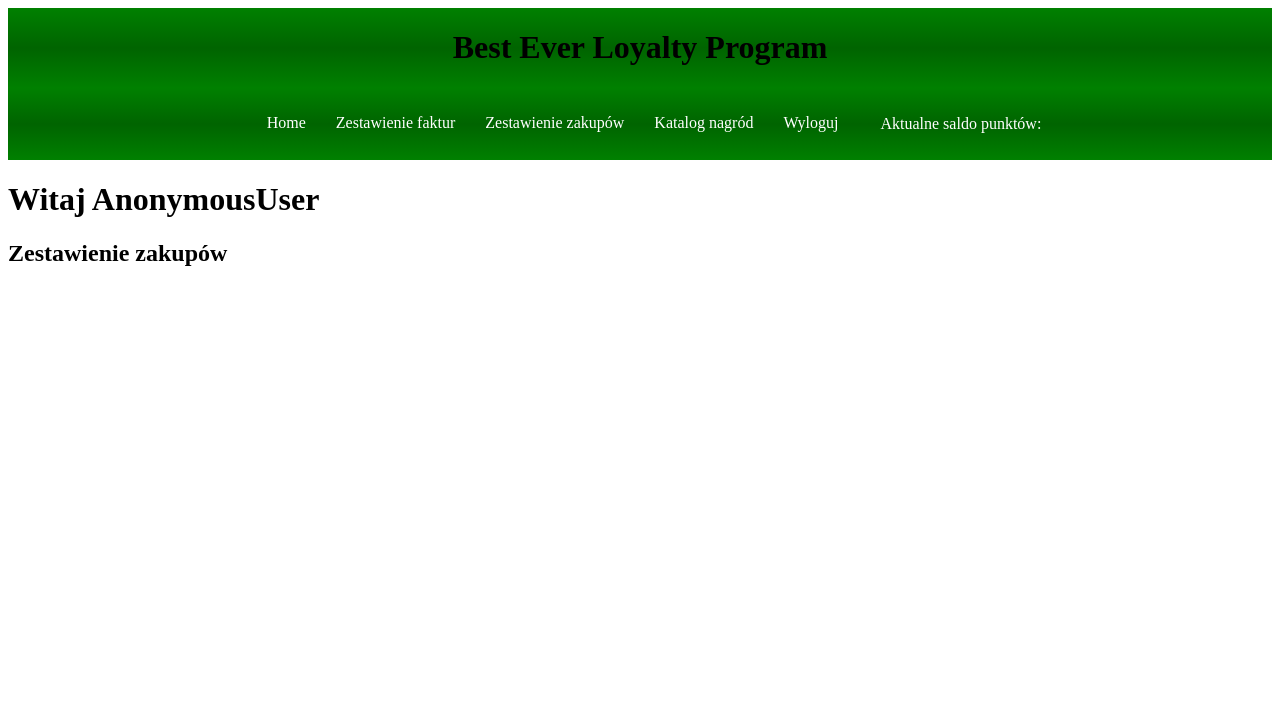
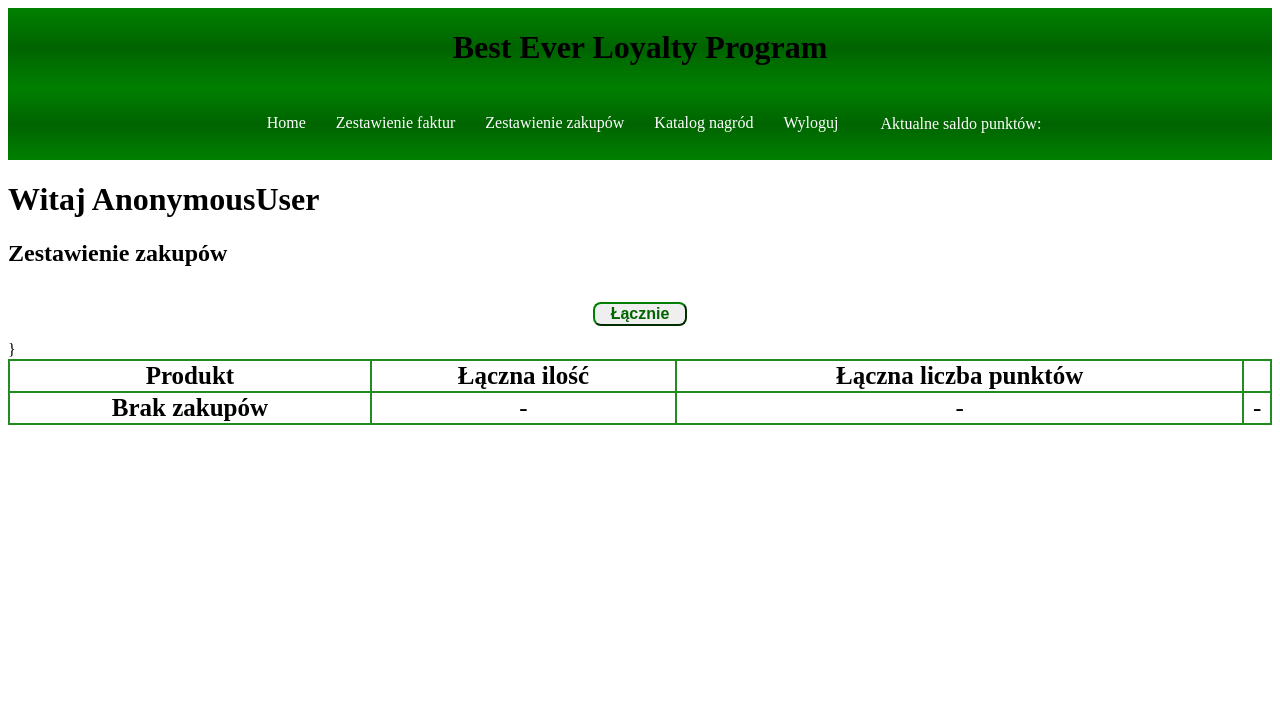
Before and after one commit to LaskiKa/Loyalty-program, a Django app: template Loyalty_project/templates/Loyalty_program_app/purchase_summary.html in a window 1280 px wide. Shown: the top 725 px of the page. Run offline with Django 4.2, Linux system fonts and the light colour scheme; the template is opened without the code that fills it, so the values that code supplies are empty.

Commit message:
Purches view complited.
filter by year and summary for all porducts.

```diff
--- a/Loyalty_project/Loyalty_program_app/static/style.css
+++ b/Loyalty_project/Loyalty_program_app/static/style.css
@@ -1,3 +1,6 @@
+body {
+    height: 100%;
+}
 
 header {
     width: 100%;
@@ -8,6 +11,7 @@ header {
 
 table {
     width: 100%;
+
 }
 
 table, th, td {
@@ -48,6 +52,11 @@ nav {
     padding: 10px 15px;
     text-decoration: none;
     color: white;
+}
+
+.clear {
+    clear: both;
+    height: 60px;
 }
 
 footer {
@@ -96,3 +105,23 @@ input[type = submit] {
     font-size: 15px;
 
 }
+
+.year-button-nav {
+    display: flex;
+    justify-content: center;
+    padding: 15px;
+}
+.year-button {
+    border-radius: 8px;
+    border-color: green;
+    margin-left: 2px;
+    margin-right: 2px;
+}
+
+.year-button a {
+    color: darkgreen;
+    font-weight: bold;
+    font-size: medium;
+    text-decoration: none;
+    padding: 10px;
+}
--- a/Loyalty_project/Loyalty_project/urls.py
+++ b/Loyalty_project/Loyalty_project/urls.py
@@ -27,5 +27,5 @@ urlpatterns = [
     path('invoices-list/', InvoiceListView.as_view(), name='invoices-list'),
     path('invoice-detail/<int:pk>/', InvoiceDetaliView.as_view(), name='invoice-detail'),
     path('invoice-add/', InvoiceAddView.as_view(), name='invoice-add'),
-    path('purchase-summary/', PurchesSummary.as_view(), name='pruchase-summary')
+    path('purchase-summary/<int:year>', PurchesSummary.as_view(), name='pruchase-summary')
 ]
--- a/Loyalty_project/templates/Loyalty_program_app/base.html
+++ b/Loyalty_project/templates/Loyalty_program_app/base.html
@@ -36,7 +36,7 @@
 </ul>
 {% endblock %}
 
-
+<div class="clear"></div>
 <footer>
     <p class="footer-p" >{% block footer %} Mój użytkownik: {{ user }} {% endblock %}</p>
     <p class="footer-p" >Best Ever Loyalty Program App</p>
--- a/Loyalty_project/templates/Loyalty_program_app/purchase_summary.html
+++ b/Loyalty_project/templates/Loyalty_program_app/purchase_summary.html
@@ -5,15 +5,42 @@
 {% block content %}
 
 
+<div class="year-button-nav">
+    <button class="year-button">
+        <a href="{% url 'pruchase-summary' 0 %}">Łącznie</a>
+    </button>
+    {% for year in years %}
+    <button class="year-button">
+        <a href="{% url 'pruchase-summary' year.sale_date.year %}">{{year.sale_date.year}}</a>
+    </button>
+    {%endfor%}
+</div>
 
-<!--        {% for year in years %}-->
-<!--        <button class="year-button-filer">{{year}}</button>-->
-<!--        {%endfor%}-->
-
-{% for key, list in productsummary %}
-<p> {{key}} - ilość: {{list.0}}, wartość punktów {{list.1}}</p>
-{% endfor %}
-
+<table>
+    <thead>
+    <tr>
+        <th>Produkt</th>
+        <th>Łączna ilość</th>
+        <th>Łączna liczba punktów</th>
+    </tr>
+    </thead>
+    <tbody>
+    {% for product, list in productsummary %}
+    <tr>
+        <th class="invoice-table">{{product}}</th>
+        <td class="invoice-table">{{list.0}}</td>
+        <td class="invoice-table">{{list.1}}</td>
+    </tr>
+    {% empty %}}
+    <tr>
+        <th class="invoice-table">Brak zakupów</th>
+        <td class="invoice-table">-</td>
+        <td class="invoice-table">-</td>
+        <td class="invoice-table">-</td>
+    </tr>
+    {% endfor %}
+    </tbody>
+</table>
 
 
 {% endblock %}
--- a/Loyalty_project/templates/Loyalty_program_app/user-main-site.html
+++ b/Loyalty_project/templates/Loyalty_program_app/user-main-site.html
@@ -6,7 +6,7 @@
     <ul class="nav-links">
         <li class="nav-item"><a href="{% url 'user-main-site' %}">Home</a></li>
         <li class="nav-item"><a href="{% url 'invoices-list' %}">Zestawienie faktur</a></li>
-        <li class="nav-item"><a href="{% url 'pruchase-summary' %}">Zestawienie zakupów</a></li>
+        <li class="nav-item"><a href="{% url 'pruchase-summary' 0 %}">Zestawienie zakupów</a></li>
         <li class="nav-item"><a href="#">Katalog nagród</a></li>
         <li class="nav-item"><a href="#">Wyloguj</a></li>
     </ul>
```
Also changed, not shown: Loyalty_project/Loyalty_program_app/views.py (+16 -5 lines).
